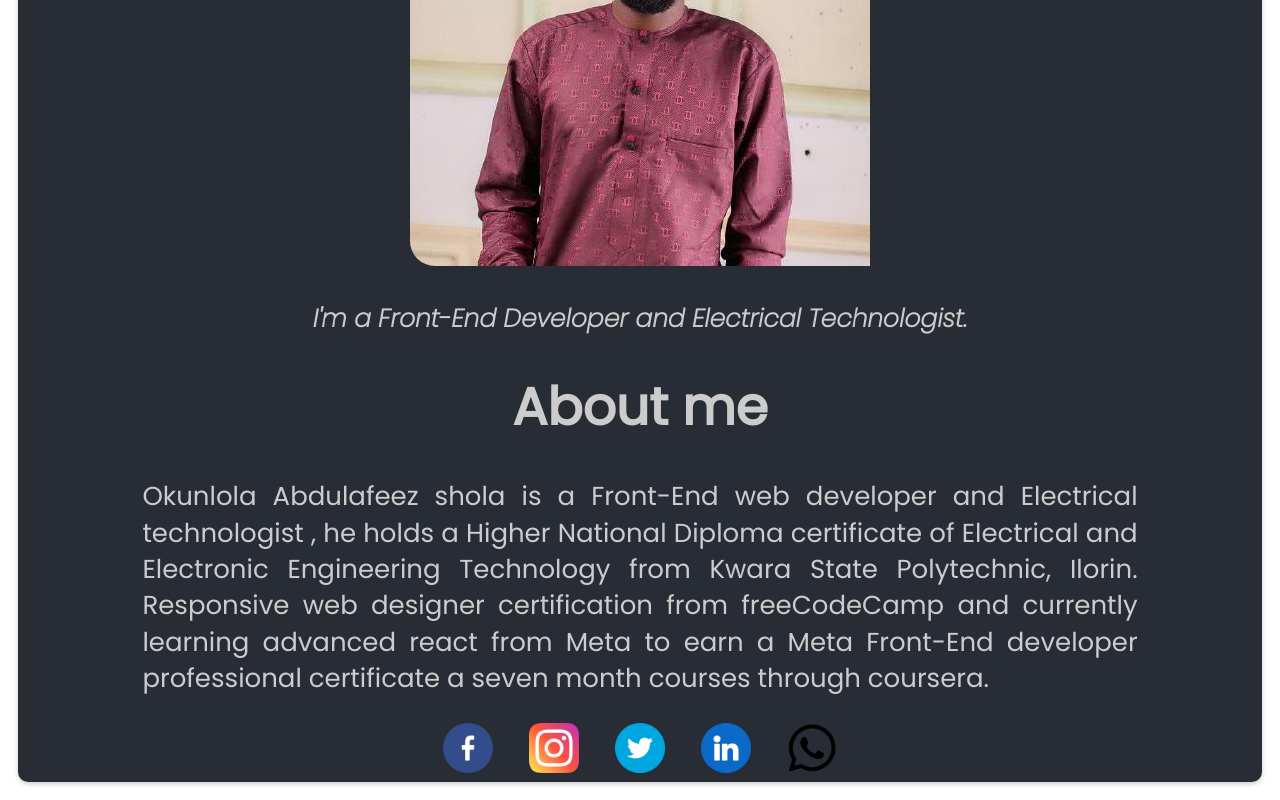
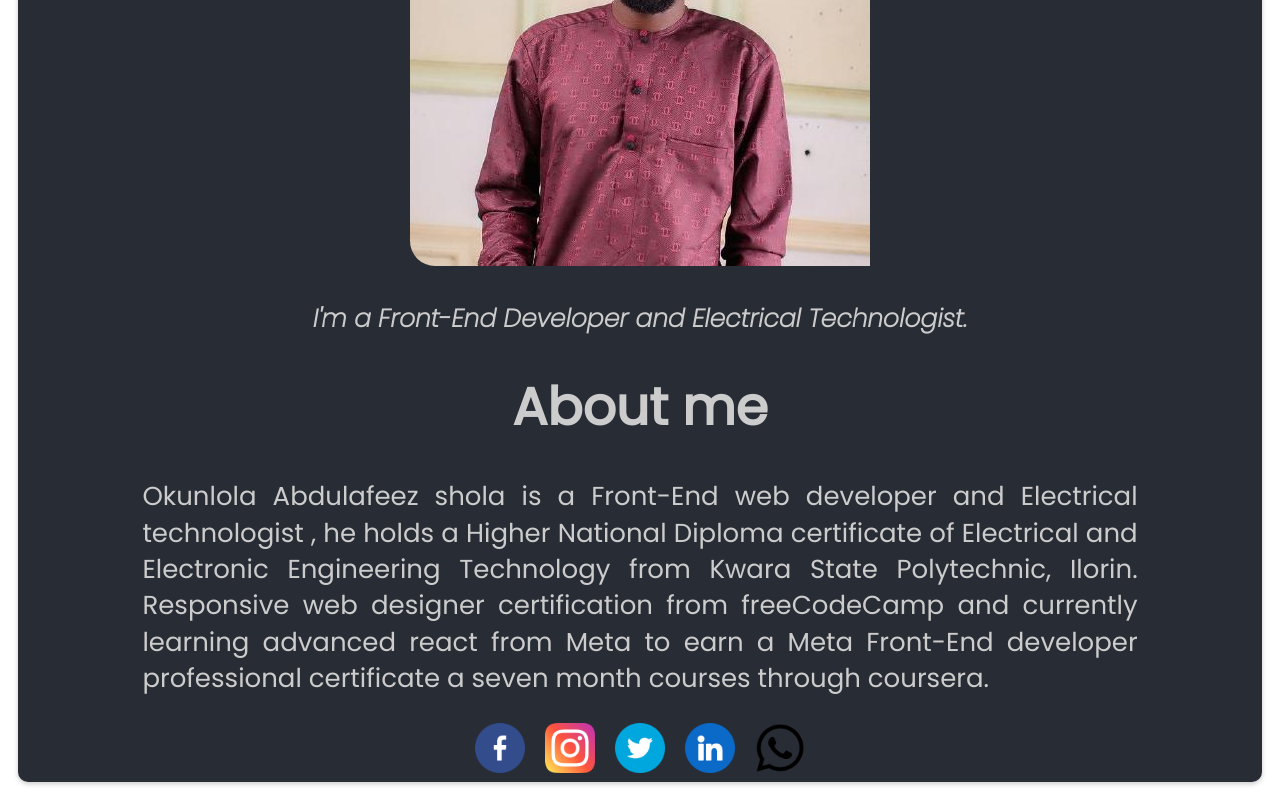
Before and after one commit to AbdulafeezOK/My-Vitual-Card, a React (Create React App) app: page / in a window 1280 px wide. Shown: the part 341-1141 px from the top of the page. Built offline with nearby package versions, Linux system fonts and the light colour scheme.

Commit message:
my virtual card

```diff
--- a/src/components/Footer/Footer.css
+++ b/src/components/Footer/Footer.css
@@ -3,8 +3,6 @@
   }
 @media screen and (min-width: 300px) {
     .Social {
-        margin: 0.6rem;
-        padding: 0;
-        margin: 0.5rem;
+        padding: 5px;
     }
 }
```
